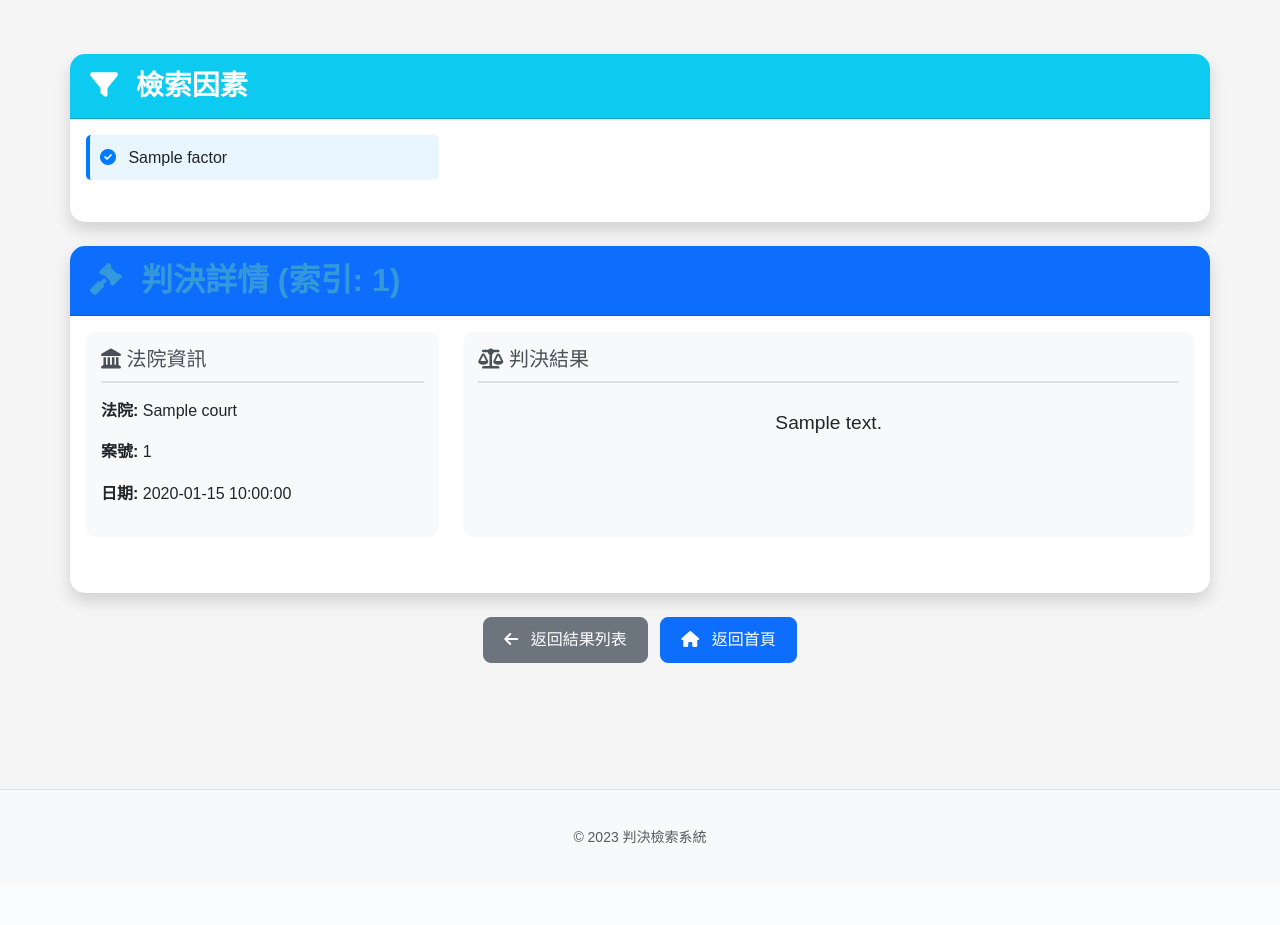
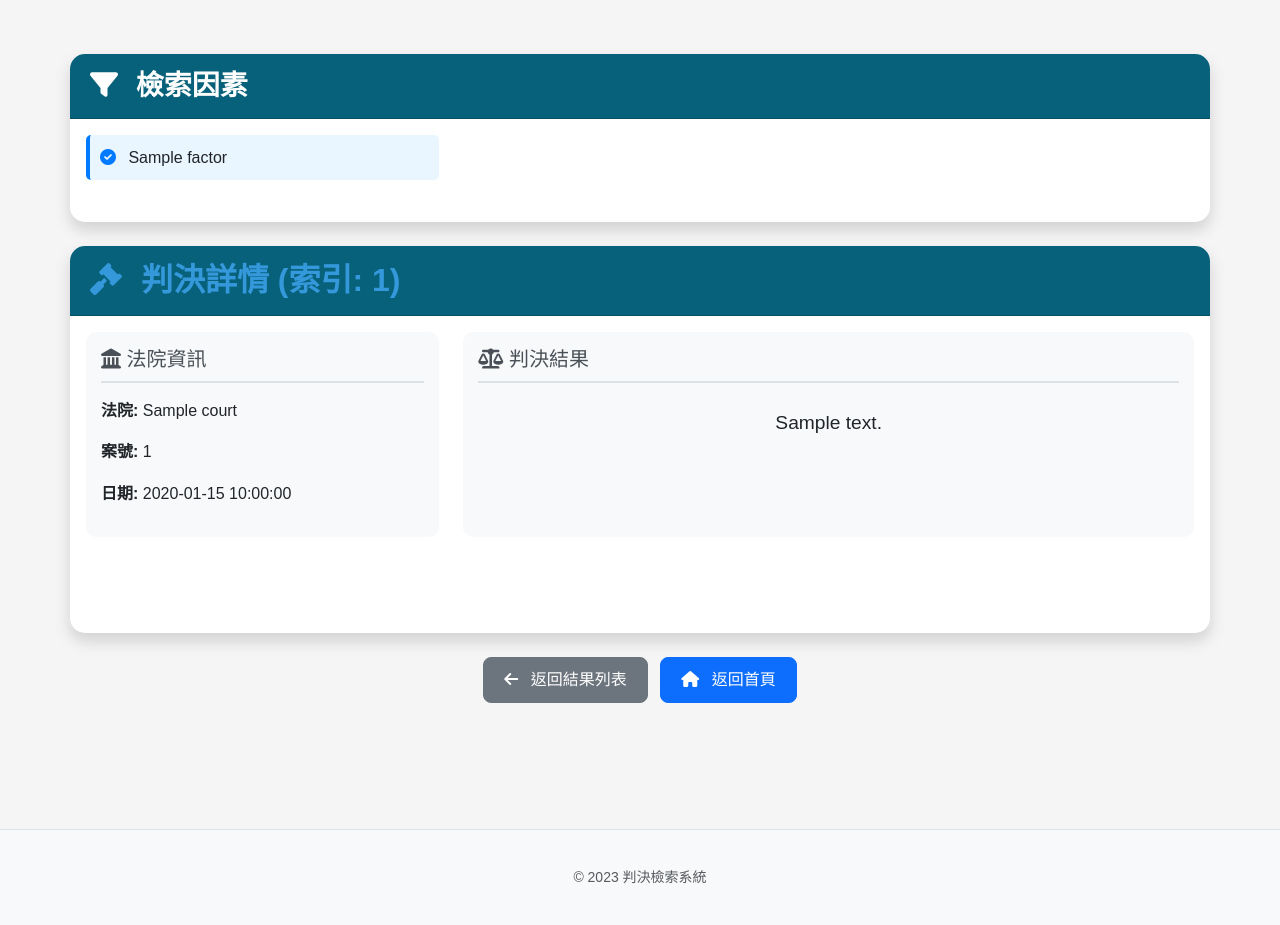
Before and after one commit to UDICatNCHU/FactorRetrieval, a Flask app: template templates/judgment.html in a window 1280 px wide. Shown: the part 98-1023 px from the top of the page. Before the commit the page ends 942 px from the top, so only its background shows below. Run offline with Flask 3, Linux system fonts and the light colour scheme; the template is opened without the code that fills it: most values are stand-ins (such as "Sample title", 1, 10 or a date in 2020).

Commit message:
新增判決理由格式化邏輯，提升可讀性；調整判決模板樣式，移除藍色邊框並更新背景顏色

```diff
--- a/app.py
+++ b/app.py
@@ -325,7 +325,26 @@ def extract_judgment_structure(judgment_data):
         # 提取理由部分
         if reason_match:
             reason_start = reason_position + len(reason_match)
-            judgment_data['reason'] = content[reason_start:].strip()
+            reason_text = content[reason_start:].strip()
+
+            # 使用正則表達式進行格式化
+            # 處理中文編號 (一、二、三、etc.)
+            reason_text = re.sub(r'([一二三四五六七八九十]+、)', r'<br><br>\1', reason_text)
+
+            # 處理數字編號 (1. 2. 等)
+            reason_text = re.sub(r'(\d+[.．、])', r'<br><br>\1', reason_text)
+
+            # 處理層級符號編號
+            reason_text = re.sub(r'([\(（][一二三四五六七八九十]+[\)）])', r'<br><br>\1', reason_text)
+            reason_text = re.sub(r'([\(（]\d+[\)）])', r'<br><br>\1', reason_text)
+
+            # 保留原有段落
+            reason_text = re.sub(r'\n+', '<br><br>', reason_text)
+
+            # 讓句號後面增加換行以增加可讀性
+            reason_text = re.sub(r'([。！？])', r'\1<br>', reason_text)
+
+            judgment_data['reason'] = reason_text
 
     return judgment_data
 
--- a/templates/judgment.html
+++ b/templates/judgment.html
@@ -1,11 +1,20 @@
 {% extends 'layout.html' %}
 
 {% block content %}
+<style>
+    .judgment-text {
+        border-left: none; /* 移除藍色邊框線 */
+    }
+    .card-header-custom {
+        background-color: #08617a; /* 新的背景顏色 */
+        color: #ffffff; /* 文字顏色 */
+    }
+</style>
 <div class="judgment-container">
     <!-- 添加選定因素顯示區塊 -->
     {% if selected_factors %}
     <div class="card border-0 shadow mb-4">
-        <div class="card-header bg-info text-white">
+        <div class="card-header card-header-custom">
             <h3 class="mb-0"><i class="fas fa-filter"></i> 檢索因素</h3>
         </div>
         <div class="card-body">
@@ -23,7 +32,7 @@
     {% endif %}
 
     <div class="card border-0 shadow mb-4">
-        <div class="card-header bg-primary text-white">
+        <div class="card-header card-header-custom">
             <h2 class="mb-0"><i class="fas fa-gavel"></i> 判決詳情 (索引: {{ index }})</h2>
         </div>
         <div class="card-body">
@@ -49,7 +58,7 @@
             </div>
 
             <!-- 判決內容 -->
-            <div class="judgment-section">
+            <div class="judgment-section" style="padding: 20px;">
                 {% if judgment.get('fact') %}
                 <h4 class="judgment-section-title"><i class="fas fa-clipboard-list"></i> 事實</h4>
                 <div class="judgment-text mb-4">{{ judgment.get('fact') | safe }}</div>
```
